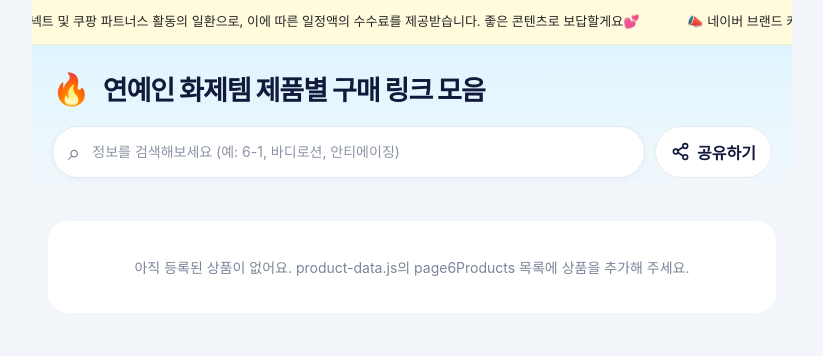
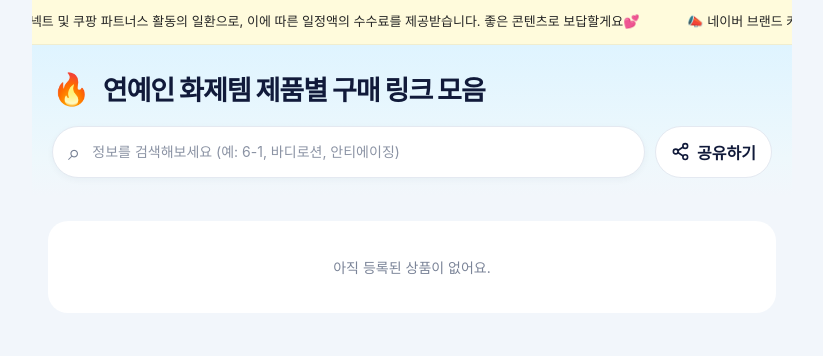
Before and after one commit to npickkr/npick-biolink, a plain HTML site: page page6.html in a window 1280 px wide. Shown: the top 356 px of the page, without its empty margins (228-1051 px from the left). Drawn offline with Linux system fonts and the light colour scheme.

Commit message:
Update page6.html

```diff
--- a/page6.html
+++ b/page6.html
@@ -272,7 +272,7 @@
     clearSearch.style.display = raw ? 'block' : 'none';
     resultCount.textContent = raw ? `${visible}개 상품` : '';
     emptyState.style.display = visible ? 'none' : 'block';
-    emptyState.innerHTML = !dataLoaded ? '상품 데이터 파일을 불러오지 못했어요. product-data.js가 이 HTML과 같은 폴더에 있는지 확인해 주세요.' : !products.length ? '아직 등록된 상품이 없어요. product-data.js의 page6Products 목록에 상품을 추가해 주세요.' : raw ? '검색 결과가 없어요.<br>번호 또는 정보 제목을 다시 검색해 주세요.' : emptyDefaultText;
+    emptyState.innerHTML = !dataLoaded ? '아직 등록된 상품이 없어요.' : !products.length ? '아직 등록된 상품이 없어요.' : raw ? '검색 결과가 없어요.<br>번호 또는 정보 제목을 다시 검색해 주세요.' : emptyDefaultText;
   }
 
   searchInput.addEventListener('input', filterCards);
```
